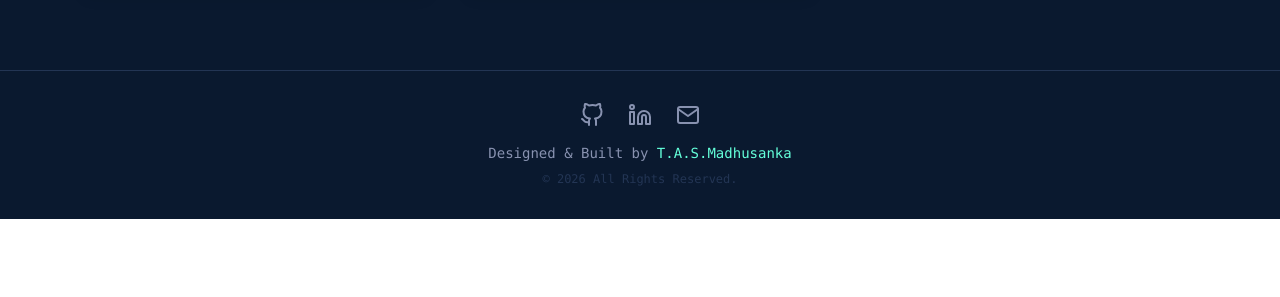
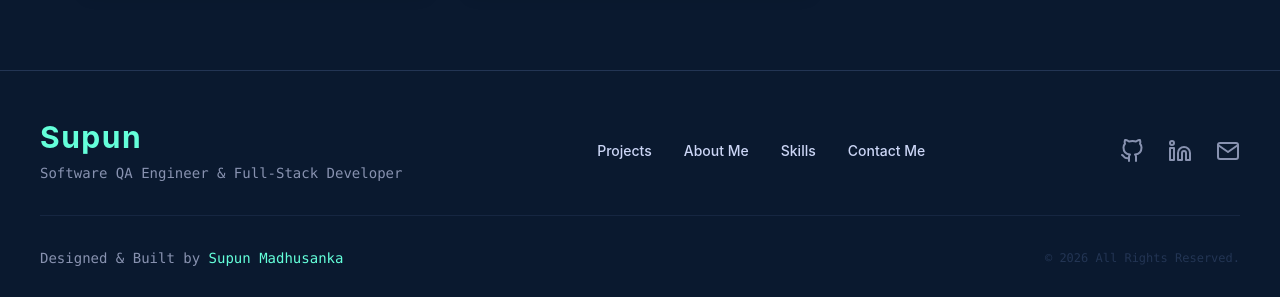
Before and after one commit to madhushankaspn/My-Portfolio, a React (Vite) app: page /projects in a window 1280 px wide. Shown: the part 1316-1613 px from the top of the page. Before the commit the page ends 1535 px from the top, so only its background shows below. Built offline with nearby package versions, Linux system fonts and the light colour scheme.

Commit message:
feat: update Footer and Navbar components with new layout and links, and enhance Home component with updated name

```diff
--- a/src/components/Footer.jsx
+++ b/src/components/Footer.jsx
@@ -1,14 +1,49 @@
 import React from 'react';
 import { FiGithub, FiLinkedin, FiMail } from 'react-icons/fi';
 import { motion } from 'framer-motion';
+import { Link } from 'react-router-dom';
 
 const Footer = () => {
   return (
-    <footer className="bg-[#0a192f] border-t border-[#233554] py-8 text-center relative z-20 mt-auto">
-      <div className="max-w-7xl mx-auto px-10 flex flex-col items-center">
+    <footer className="bg-[#0a192f] border-t border-[#233554] pt-12 pb-8 relative z-20 mt-auto">
+      <div className="max-w-7xl mx-auto px-10">
 
-        {/* Social Media Icons */}
-        <div className="flex space-x-6 mb-4">
+        {/* ප්‍රධාන Footer කොටස (PC එකේදී තීරු 3කට බෙදෙනවා) */}
+        <div className="flex flex-col md:flex-row justify-between items-center gap-8 mb-8">
+
+          {/* 1. වම් පැත්ත: Logo/Name */}
+          <div className="text-center md:text-left">
+            <Link to="/" className="text-[#64ffda] text-3xl font-bold tracking-wider cursor-pointer hover:text-white transition-colors duration-300">
+              Supun
+            </Link>
+            <p className="text-[#8892b0] text-sm mt-2 font-mono">
+              Software QA Engineer & Full-Stack Developer
+            </p>
+          </div>
+
+          {/* 2. මැද කොටස: Quick Links */}
+          <div className="flex flex-wrap justify-center gap-6 md:gap-8 text-sm font-medium">
+            <Link to="/projects" className="text-[#ccd6f6] hover:text-[#64ffda] transition-colors duration-300 relative group">
+              Projects
+              <span className="absolute -bottom-1 left-0 w-0 h-[1px] bg-[#64ffda] transition-all duration-300 group-hover:w-full"></span>
+            </Link>
+            {/* මේවා දැනටමත් /#about වගේ හදලා තියෙන්නේ, ඉස්සරහට අපි ඒ sections හැදුවම මේවා හරියටම වැඩ කරනවා */}
+            <a href="/#about" className="text-[#ccd6f6] hover:text-[#64ffda] transition-colors duration-300 relative group">
+              About Me
+              <span className="absolute -bottom-1 left-0 w-0 h-[1px] bg-[#64ffda] transition-all duration-300 group-hover:w-full"></span>
+            </a>
+            <a href="/#skills" className="text-[#ccd6f6] hover:text-[#64ffda] transition-colors duration-300 relative group">
+              Skills
+              <span className="absolute -bottom-1 left-0 w-0 h-[1px] bg-[#64ffda] transition-all duration-300 group-hover:w-full"></span>
+            </a>
+            <a href="/#contact" className="text-[#ccd6f6] hover:text-[#64ffda] transition-colors duration-300 relative group">
+              Contact Me
+              <span className="absolute -bottom-1 left-0 w-0 h-[1px] bg-[#64ffda] transition-all duration-300 group-hover:w-full"></span>
+            </a>
+          </div>
+
+          {/* 3. දකුණු පැත්ත: Social Media Icons */}
+          <div className="flex space-x-6">
             <motion.a
               whileHover={{ y: -5, scale: 1.1 }}
               href="https://github.com/madhushankaspn"
@@ -22,7 +57,6 @@ const Footer = () => {
 
             <motion.a
               whileHover={{ y: -5, scale: 1.1 }}
-            // ඔයාගේ LinkedIn ලින්ක් එකට https:// එකතු කරලා තියෙන්නේ
               href="https://www.linkedin.com/in/supun-madhusanka-609ab22ba"
               target="_blank"
               rel="noreferrer"
@@ -34,21 +68,21 @@ const Footer = () => {
 
             <motion.a
               whileHover={{ y: -5, scale: 1.1 }}
-            // මෙතන ඔයාගේ ඇත්ත Email එක දාන්න පුළුවන් (උදා: mailto:supun@gmail.com)
-            href="mailto:madhushankasupun7@gmail.com"
+              href="mailto:your.email@example.com"
               className="text-[#8892b0] hover:text-[#d946ef] transition-colors duration-300"
               title="Email"
             >
               <FiMail size={24} />
             </motion.a>
           </div>
+        </div>
 
-        {/* Copyright Text */}
-        <div className="group cursor-default">
-          <p className="text-[#8892b0] text-sm font-mono transition-colors duration-300 group-hover:text-[#ccd6f6]">
-            Designed & Built by <span className="text-[#64ffda]">T.A.S.Madhusanka</span>
+        {/* යටින්ම තියෙන Copyright Text එක (වෙන් වෙන්න උඩින් ඉරක් දැම්මා) */}
+        <div className="pt-8 border-t border-[#233554]/50 flex flex-col md:flex-row justify-between items-center text-center">
+          <p className="text-[#8892b0] text-sm font-mono transition-colors duration-300 hover:text-[#ccd6f6]">
+            Designed & Built by <span className="text-[#64ffda]">Supun Madhusanka</span>
           </p>
-          <p className="text-[#233554] text-xs mt-2 font-mono group-hover:text-[#8892b0] transition-colors duration-300">
+          <p className="text-[#233554] text-xs mt-2 md:mt-0 font-mono hover:text-[#8892b0] transition-colors duration-300">
             © {new Date().getFullYear()} All Rights Reserved.
           </p>
         </div>
--- a/src/components/Navbar.jsx
+++ b/src/components/Navbar.jsx
@@ -34,7 +34,7 @@ const Navbar = () => {
 
         <Link to="/" className="flex items-center space-x-2 text-[#64ffda] cursor-pointer group">
           <FiHexagon size={28} className="group-hover:rotate-180 transition-transform duration-700 stroke-2" />
-          <span className="text-2xl font-bold tracking-wider">Supun.</span>
+          <span className="text-2xl font-bold tracking-wider">Supun</span>
         </Link>
 
         <ul className="hidden md:flex space-x-8 text-sm font-medium">
--- a/src/pages/Home.jsx
+++ b/src/pages/Home.jsx
@@ -42,7 +42,7 @@ const Home = () => {
             <span className="w-8 h-[1px] bg-[#64ffda] mr-4 inline-block shadow-[0_0_8px_#64ffda]"></span>
             Hi, my name is
           </motion.p>
-          <h1 className="text-5xl md:text-7xl font-bold text-[#ccd6f6] mb-4 hover:text-[#64ffda] transition-colors duration-300 cursor-default drop-shadow-lg">M. H. S. Perera.</h1>
+          <h1 className="text-5xl md:text-7xl font-bold text-[#ccd6f6] mb-4 hover:text-[#64ffda] transition-colors duration-300 cursor-default drop-shadow-lg">Supun Madhusanka</h1>
           <h2 className="text-4xl md:text-5xl font-bold text-[#8892b0] mb-6 drop-shadow-md">I build things for the web & mobile.</h2>
           <p className="text-[#8892b0] max-w-xl mb-10 text-lg leading-relaxed bg-[#112240]/40 p-4 rounded-lg border border-[#233554] backdrop-blur-sm">
             I'm a Software Engineering student pursuing a B.Sc (Hons) degree at NSBM Green University. I specialize in full-stack development and have a strong focus on Software Quality Assurance (QA). I enjoy creating smart, scalable, and modern digital experiences.
```
Lines whose indentation alone changed are shown as unchanged.
